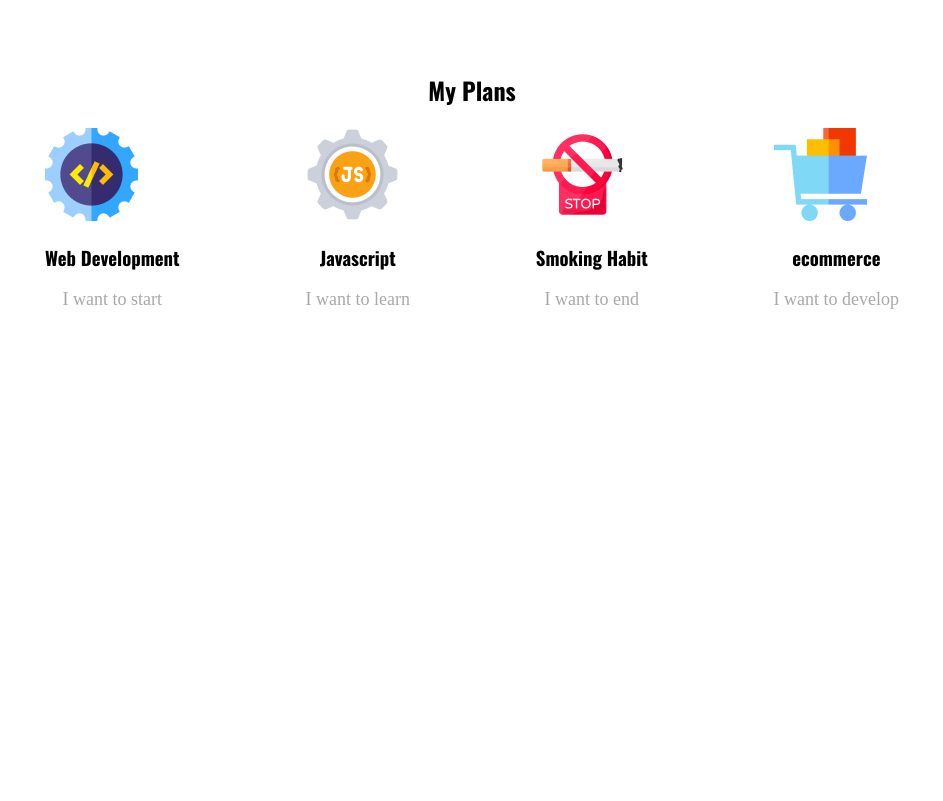
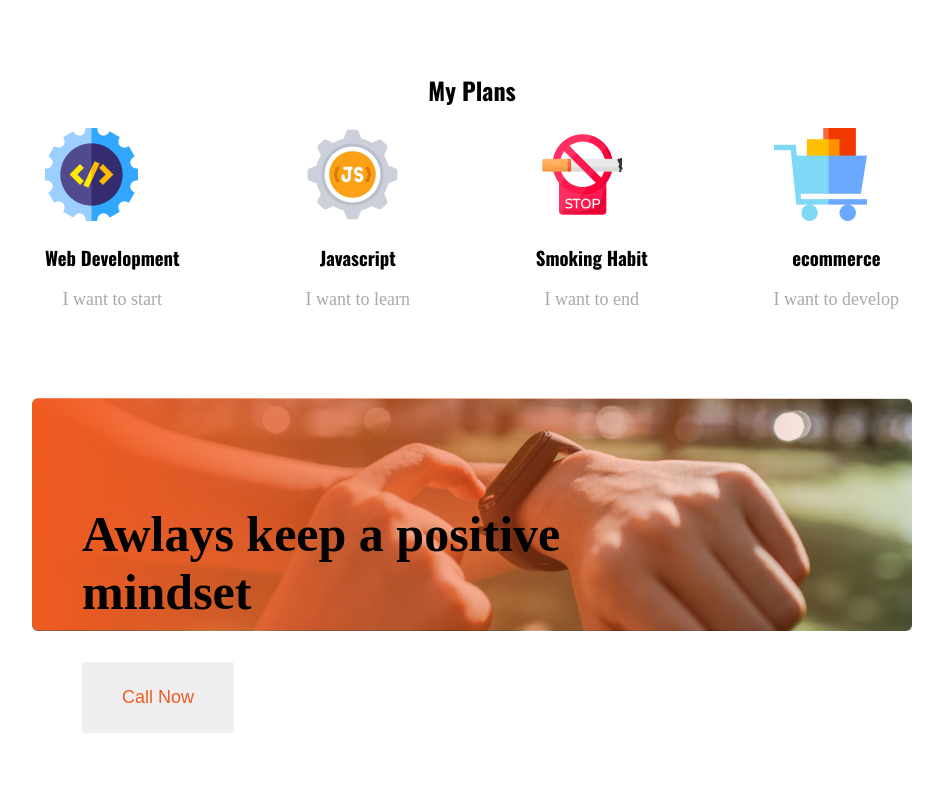
Before and after one commit to JunayedA/new-year, a plain HTML site: page index.html in a window 1280 px wide. Shown: the part 1580-2381 px from the top of the page, without its empty margins (168-1111 px from the left). Before the commit the page ends 1978 px from the top, so only its background shows below. Drawn offline with nearby package versions, Linux system fonts and the light colour scheme.

Commit message:
img with gredient done

```diff
--- a/index.html
+++ b/index.html
@@ -76,6 +76,16 @@
                     </div>
                 </div>
             </section>
+            <section class="mindset">
+                <img src="images/watch.png" alt="">
+                <img class="grediant-img" src="images/gradient3.png" alt="">
+                <div  class="mindset-text">
+                    <div>
+                        <h1>Awlays keep a positive mindset</h1>
+                        <button>Call Now</button>
+                    </div>
+                </div>
+            </section>
         </main>
    </body>
 </html>
--- a/style.css
+++ b/style.css
@@ -106,3 +106,45 @@ body{
     display: flex;
     justify-content: space-around;
 }
+.mindset{
+    width: auto;
+    height: 50vh;
+    background-repeat: no-repeat;
+    background-size: cover;
+    background-position: center;
+    display: block;
+    position: relative;
+    margin: 20px 200px;
+}
+.mindset img{
+    width: 100%;
+    height: auto;
+    background-image: linear-gradient(to right, rgba(255,0,0,0), rgba(226, 176, 176, 0.034));}
+.mindset-text{
+    position: absolute;
+    top: 0;
+    left: 0;
+    width: 100%;
+    height: 100%;
+    display: flex;
+    justify-content: left;
+    align-items: center;
+}
+.mindset-text>div>h1{
+    font-size: 50px;
+    width: 80%;
+    margin-left: 50px;
+}
+.mindset-text>div>button{
+    margin-left: 50px;
+    padding: 25px 40px;
+    color: #F15B22;
+    font-size: large;
+    border-radius: 3px;
+    border: none;
+}
+.grediant-img{
+    position: absolute;
+  top: 0px;
+  left: 0px;
+}
```
